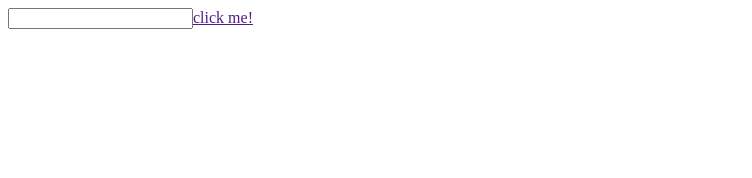
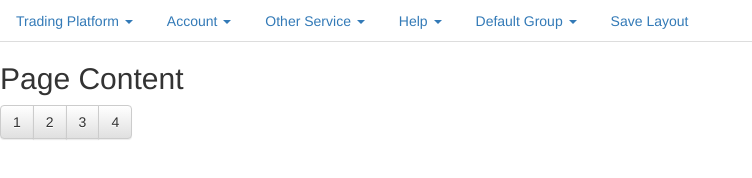
Before and after one commit to tanpn2402/redux, a React app: page / in a window 1280 px wide. Shown: the whole page, without its empty margins (0-752 px from the left). Built offline with nearby package versions, Linux system fonts and the light colour scheme.

Commit message:
Xong thanh menu và các nút chuyển trang

```diff
--- a/package.json
+++ b/package.json
@@ -9,8 +9,9 @@
   },
   "dependencies": {
     "prop-types": "^15.5.10",
-    "react": "^15.5.0",
-    "react-dom": "^15.5.0",
+    "react": "^15.6.1",
+    "react-bootstrap": "^0.31.1",
+    "react-dom": "^15.6.1",
     "react-redux": "^5.0.5",
     "redux": "^3.5.2"
   },
--- a/public/index.html
+++ b/public/index.html
@@ -1,12 +1,27 @@
 <!doctype html>
 <html lang="en">
+
 <head>
   <meta charset="utf-8">
   <meta name="viewport" content="width=device-width, initial-scale=1">
-    <title>Redux Todos Example</title>
+  <title>Redux MAS Website</title>
+  <!-- Latest compiled and minified CSS -->
+<link rel="stylesheet" href="https://maxcdn.bootstrapcdn.com/bootstrap/latest/css/bootstrap.min.css">
+
+<!-- Optional theme -->
+<link rel="stylesheet" href="https://maxcdn.bootstrapcdn.com/bootstrap/latest/css/bootstrap-theme.min.css">
+</html>
 </head>
+
 <body>
-    <div id="app"></div>
+  <div id="app">
+    <div id="header"></div>
+    <div id="body">
+      <div id="menubar"></div>
+      <div id="content"></div>
+    </div>
+    <div id="footer"></div>
+  </div>
   <!--
       This HTML file is a template.
       If you open it directly in the browser, you will see an empty page.
@@ -18,4 +33,3 @@
       To create a production bundle, use `npm run build`.
     -->
 </body>
-</html>
--- a/src/components/App.js
+++ b/src/components/App.js
@@ -1,8 +1,11 @@
 import React, {Component} from 'react';
 import {connect} from 'react-redux';
 import * as actions from '../actions';
-import TrackList from '../containers/TrackList'
-class App extends Component {
+import MenuBar from '../containers/MenuBar'
+import FooterButtons from './FooterButtons'
+import PageContent from './PageContent'
+
+export default class App extends Component {
 
  /* constructor(){
     super()
@@ -12,38 +15,12 @@ class App extends Component {
     console.log('render in App')
     return (
       <div>
-        <input ref={node => {
-          this.input = node
-        }} />
-        <a href=""
-          onClick={(e) => {
-            e.preventDefault()
-            if (!this.input.value.trim()) {
-              return
-            }
-            this.props.onClick(this.input.value)
-          }}
-        >
-          click me!
-        </a>
+        <MenuBar />
+        <PageContent />
+        <FooterButtons />
+        </div>
 
-        <TrackList />
-      </div>
+
     )
   }
 }
-
-const mapStateToProps = (state, props) => ({
-
-})
-
-const mapDispatchToProps = (dispatch, props) => ({
-  onClick: (temp) => {
-    dispatch(actions.addTrack(temp))
-  }
-})
-
-export default connect(
-  mapStateToProps,
-  mapDispatchToProps
-)(App);
--- /dev/null
+++ b/src/components/FooterButtons.js
@@ -0,0 +1,20 @@
+import React from "react";
+import ReactDOM from "react-dom";
+import { ButtonGroup } from "react-bootstrap";
+import { Button } from "react-bootstrap";
+import { ButtonToolbar } from "react-bootstrap";
+
+export default class FooterButtons extends React.Component {
+  render() {
+    return (
+      <ButtonToolbar >
+        <ButtonGroup>
+          <Button>1</Button>
+          <Button>2</Button>
+          <Button>3</Button>
+          <Button>4</Button>
+        </ButtonGroup>
+      </ButtonToolbar>
+    );
+  }
+}
--- /dev/null
+++ b/src/components/PageContent.js
@@ -0,0 +1,14 @@
+import React, {Component} from 'react';
+
+export default class PageContent extends Component {
+
+ /* constructor(){
+    super()
+  }
+*/
+  render() {
+    return (
+     <h2>Page Content</h2>
+    )
+  }
+}
--- /dev/null
+++ b/src/containers/MenuBar.js
@@ -0,0 +1,181 @@
+import React from 'react'
+import ReactDOM from 'react-dom'
+import { NavDropdown } from 'react-bootstrap'
+import { NavItem } from 'react-bootstrap'
+import { Nav } from 'react-bootstrap'
+import { MenuItem } from 'react-bootstrap'
+
+var menu_items = [
+  {
+    id: '1',
+    text: 'Trading Platform',
+    link: '',
+    subitems: [
+      {
+        id: '1.1',
+        text: 'Enter Order',
+        link: ''
+      },
+      {
+        id: '1.2',
+        text: 'Stock Market Inform',
+        link: ''
+      },
+      {
+        id: '1.3',
+        text: 'Watch List',
+        link: ''
+      },
+      {
+        id: '1.4',
+        text: 'Oder Journal',
+        link: ''
+      },
+      {
+        id: '1.5',
+        text: 'Account No',
+        link: ''
+      },
+      {
+        id: '1.6',
+        text: 'Portfolio',
+        link: ''
+      },
+      {
+        id: '1.7',
+        text: 'Technical Analysis',
+        link: ''
+      },
+      {
+        id: '1.8',
+        text: 'Orders Confirmation',
+        link: ''
+      }
+    ]
+  },
+  {
+    id: '2',
+    text: 'Account',
+    link: '',
+    subitems: [
+      {
+        id: '2.1',
+        text: 'Matching Orders History',
+        link: ''
+      },
+      {
+        id: '2.2',
+        text: 'Cash Transaction History',
+        link: ''
+      },
+      {
+        id: '2.3',
+        text: 'Cash Statement',
+        link: ''
+      },
+      {
+        id: '2.4',
+        text: 'Stock Statement',
+        link: ''
+      },
+      {
+        id: '2.5',
+        text: 'Margin loan Statement',
+        link: ''
+      },
+      {
+        id: '2.6',
+        text: 'Personal Profile',
+        link: ''
+      }
+    ]
+  },
+  {
+    id: '3',
+    text: 'Other Service',
+    link: '',
+    subitems: [
+      {
+        id: '3.1',
+        text: 'Cash Transfer',
+        link: ''
+      },
+      {
+        id: '3.2',
+        text: 'Cash Advance',
+        link: ''
+      },
+      {
+        id: '3.3',
+        text: 'Cash Advance (Bank)',
+        link: ''
+      },
+      {
+        id: '3.4',
+        text: 'Odd Lot Trading',
+        link: ''
+      },
+      {
+        id: '3.5',
+        text: 'Entitlement',
+        link: ''
+      },
+      {
+        id: '3.6',
+        text: 'Loan Refund',
+        link: ''
+      }
+    ]
+  },
+  {
+    id: '4',
+    text: 'Help',
+    link: '',
+    subitems: [
+      {
+        id: '4.1',
+        text: 'Available',
+        link: ''
+      }
+    ]
+  },
+  {
+    id: '5',
+    text: 'Default Group',
+    link: '',
+    subitems: []
+  },
+
+]
+
+function renderSubItem (item, parentId) {
+  return item.subitems.map((sub) => {
+    return (
+      <MenuItem eventKey={sub.id}>
+      {sub.text}
+      </MenuItem>
+    )
+  })
+}
+
+function renderMenuItems () {
+  return menu_items.map((item) => {
+    return (
+      <NavDropdown eventKey={item.id} title={item.text} id='nav-dropdown'>
+        {renderSubItem(item, item.id)}
+      </NavDropdown>
+
+    )
+  })
+}
+
+export default class MenuBar extends React.Component {
+  render () {
+    return (
+      <Nav bsStyle='tabs' onSelect={this.handleSelect}>
+        {renderMenuItems()}
+        <NavItem eventKey="6" title="Item">Save Layout</NavItem>
+      </Nav>
+    )
+  }
+}
```
Also changed, not shown: src/components/Test.js (added, +45 -0 lines), src/store.js (deleted). Lines whose indentation alone changed are shown as unchanged.
